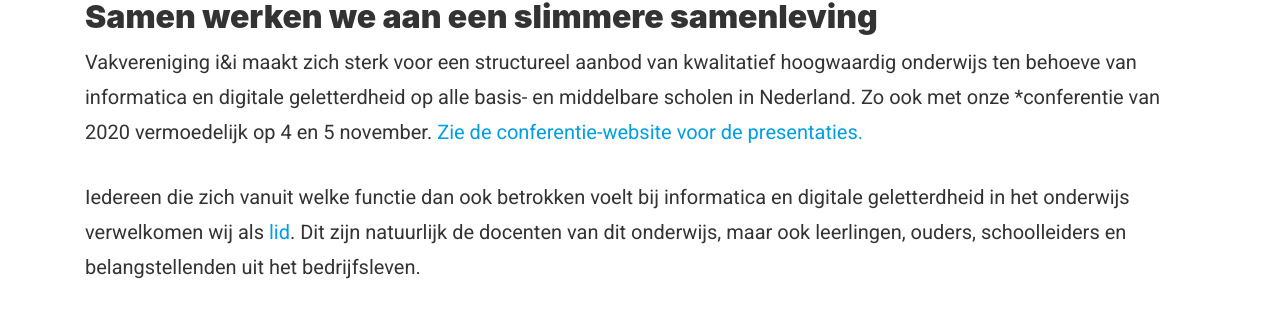
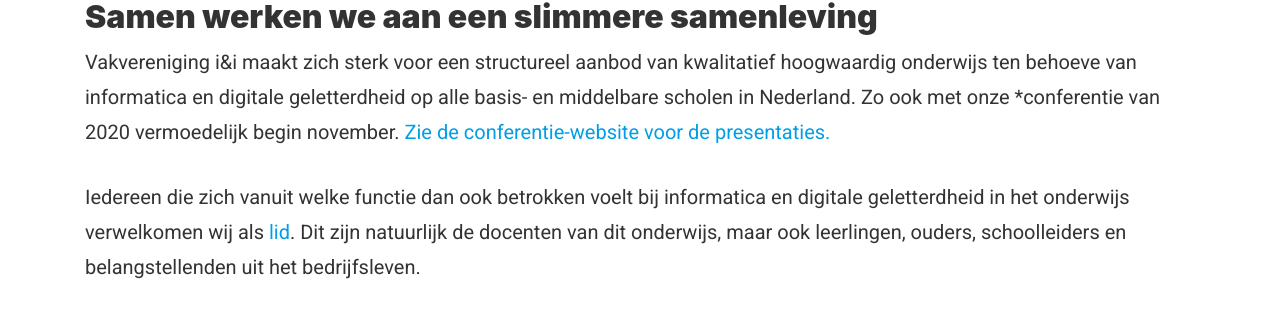
Before and after one commit to ieni/website, a Jekyll site: the page built from _pages/index.md, in a window 1280 px wide. Shown: the part 575-888 px from the top of the page. Built offline with Jekyll 4.4.1, drawn with Linux system fonts in a browser that asks for light colours.

Commit message:
Update index.md

```diff
--- a/_pages/index.md
+++ b/_pages/index.md
@@ -8,7 +8,7 @@
 
 ## Samen werken we aan een slimmere samenleving
 Vakvereniging i&i maakt zich sterk voor een structureel aanbod van kwalitatief hoogwaardig onderwijs ten behoeve van informatica en digitale geletterdheid op alle basis- en middelbare scholen in Nederland.
-Zo ook met onze *conferentie van 2020 vermoedelijk op 4 en 5 november. [Zie de conferentie-website voor de presentaties.](https://ieni.github.io/ieni2019/){:target="_blank"}
+Zo ook met onze *conferentie van 2020 vermoedelijk begin november. [Zie de conferentie-website voor de presentaties.](https://ieni.github.io/ieni2019/){:target="_blank"}
 
 Iedereen die zich vanuit welke functie dan ook betrokken voelt bij informatica en digitale geletterdheid in het onderwijs verwelkomen wij als [lid]({{ 'lid-worden' | relative_url }}). Dit zijn natuurlijk de docenten van dit onderwijs, maar ook leerlingen, ouders, schoolleiders en belangstellenden uit het bedrijfsleven.
 
```
